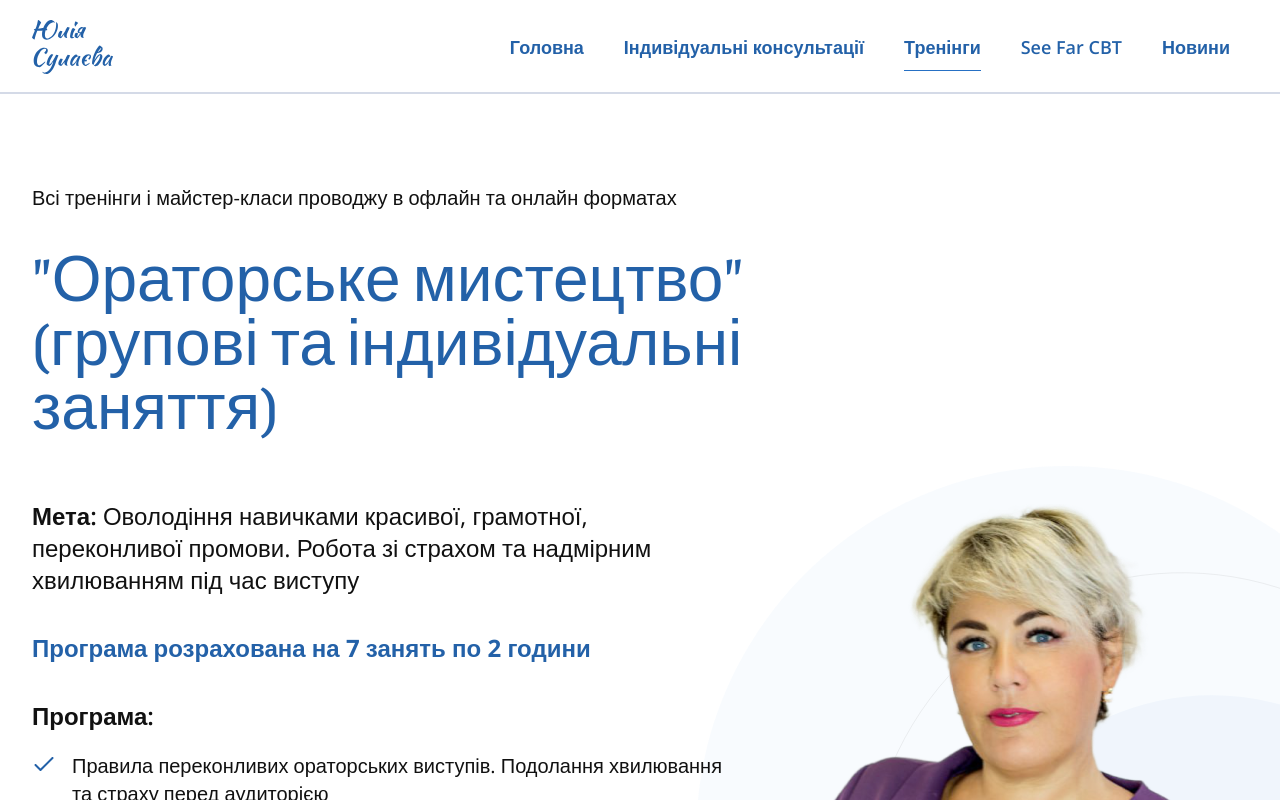
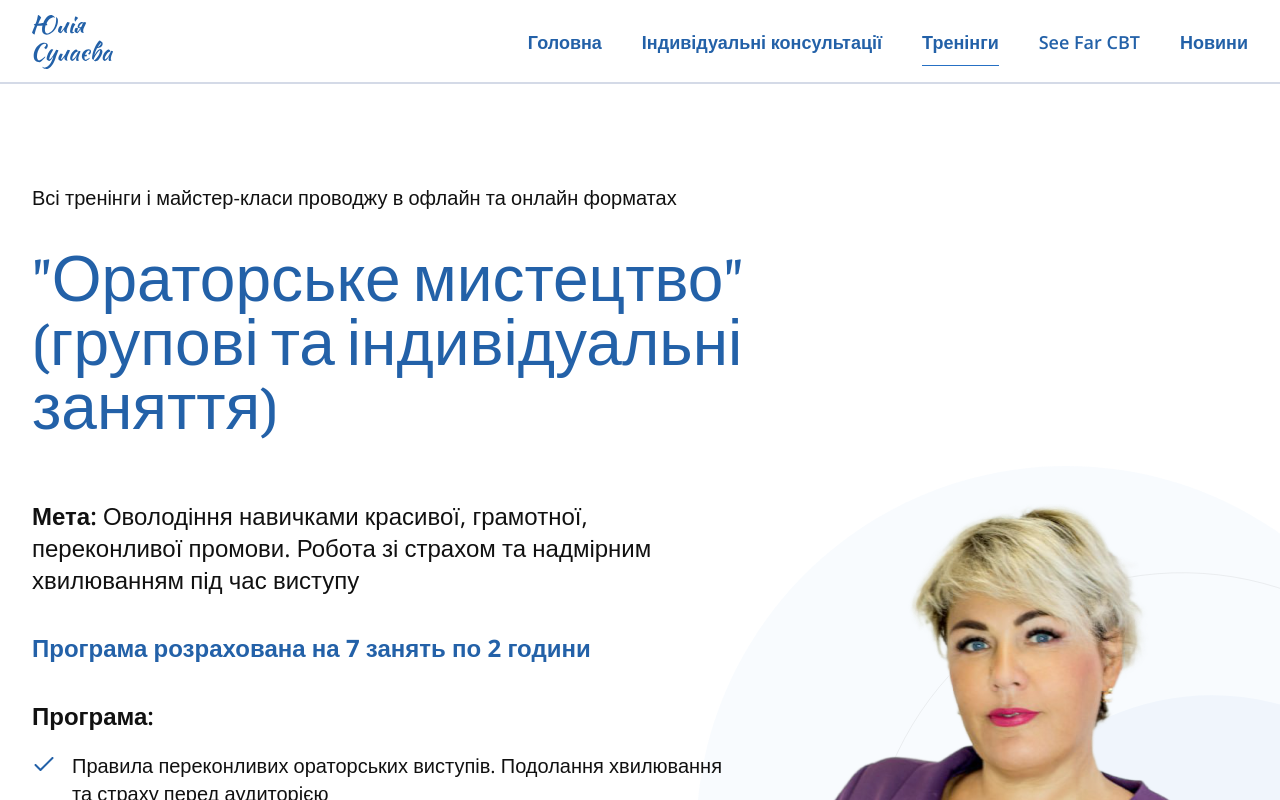
Before and after one commit to SoftRyzen-internship/psychologist, a Next.js app: page /trainings in a window 1280 px wide. Shown: the top 800 px of the page. Built offline with nearby package versions, Linux system fonts and the light colour scheme.

Commit message:
change paddings navbar

```diff
--- a/src/components/NavBar/NavBar.module.css
+++ b/src/components/NavBar/NavBar.module.css
@@ -2,7 +2,11 @@
   display: flex;
   flex-direction: column;
   gap: 36px;
-  padding: 62px 37px 108px 37px;
+  /* padding: 62px 37px 108px 37px; */
+  padding-top: 62px;
+  padding-left: 37px;
+  padding-right: 37px;
+  margin-bottom: 108px;
   font-family: var(--font-open-sans);
   font-size: 18px;
   font-weight: 600;
@@ -12,11 +16,11 @@
 }
 
 .link {
-  color: #2361a8;
+  color: var(--accent-text-color);
 }
 
 .linkActive {
-  color: #2361a8;
+  color: var(--accent-text-color);
   position: relative;
 }
 
@@ -35,8 +39,8 @@
   .list {
     /* padding: 100px auto 92px 0; */
     padding-top: 100px;
-    padding-bottom: 92px;
     padding-left: 0;
+    margin-bottom: 92px;
 
     font-size: 24px;
     line-height: 1.33;
@@ -47,7 +51,12 @@
   .list {
     flex-direction: row;
     gap: 40px;
-    padding: 18px;
+    padding-top: 62px;
+    padding-top: 12px;
+    padding-bottom: 12px;
+    padding-left: 0;
+    padding-right: 0;
+    margin-bottom: 0;
     font-size: 18px;
     line-height: 1.56;
   }
```
